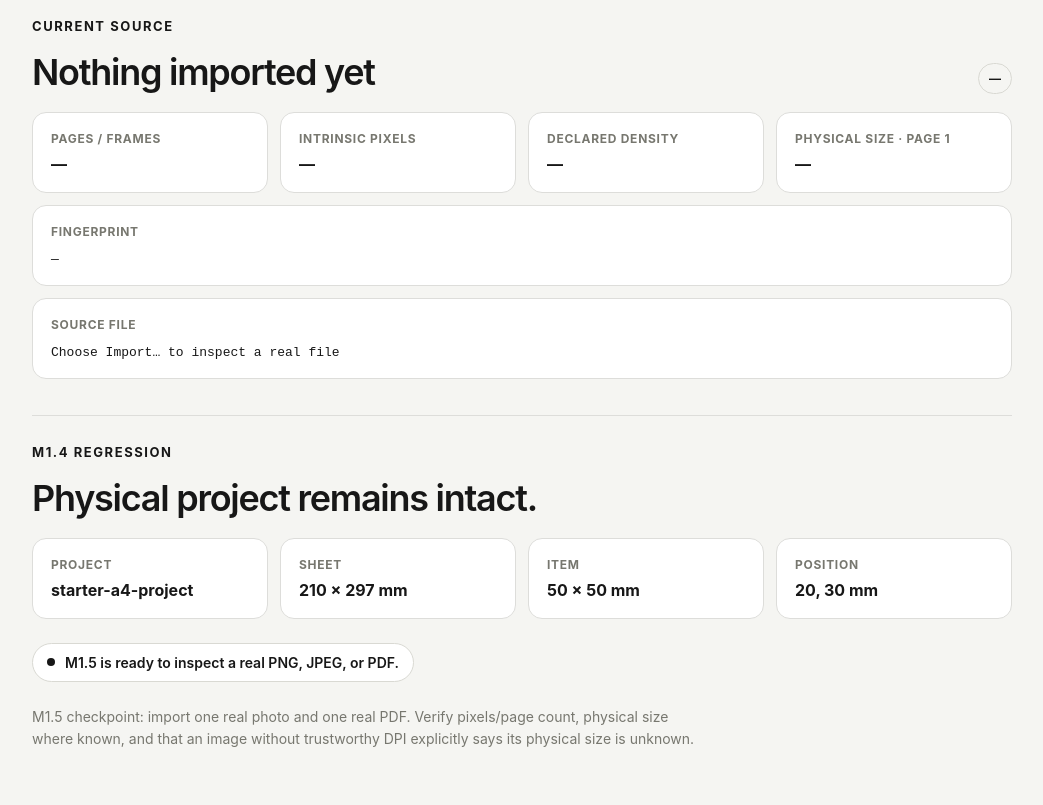
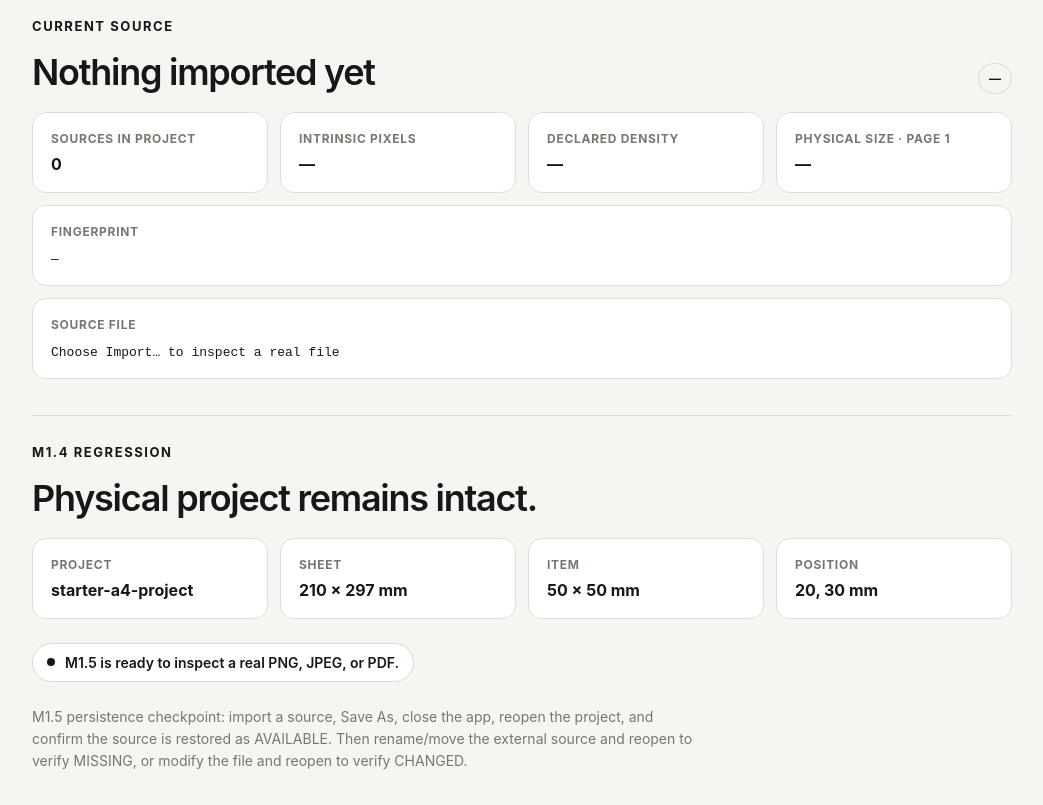
Before and after one commit to shahgul/print-studio, a React (Vite) app in the folder apps/desktop/: page / in a window 1280 px wide. Shown: the part 380-1185 px from the top of the page, without its empty margins (118-1161 px from the left). Before the commit the page ends 1162 px from the top, so only its background shows below. Built offline with nearby package versions, Linux system fonts and the light colour scheme.

Commit message:
feat: persist and revalidate imported project sources

```diff
--- a/apps/desktop/src/App.tsx
+++ b/apps/desktop/src/App.tsx
@@ -1,11 +1,12 @@
 import { importSourceBytes } from '@print-studio/document-import';
-import { type Source } from '@print-studio/domain';
+import { Project, type Source } from '@print-studio/domain';
 import { ProjectPersistence } from '@print-studio/project-file';
 import { open, save } from '@tauri-apps/plugin-dialog';
 import { useMemo, useState } from 'react';
 
 import { createTauriProjectTextStore, ensureProjectExtension } from './project-io';
 import { createTauriSourceBytesReader } from './source-io';
+import { revalidateProjectSources } from './source-revalidation';
 import { createStarterProject } from './starter-project';
 
 const PROJECT_FILTER = [
@@ -120,9 +121,21 @@ export function App() {
 
       if (typeof selected === 'string') {
         const restored = await persistence.load(selected);
-        setProject(restored);
+        const revalidated = await revalidateProjectSources(restored, sourceReader);
+        setProject(revalidated);
         setProjectPath(selected);
-        setStatus(`Opened ${selected}. Geometry reconstructed from integer micrometres.`);
+        setSource(revalidated.sources.at(-1) ?? null);
+
+        const missing = revalidated.sources.filter(
+          (candidate) => candidate.availability === 'MISSING',
+        ).length;
+        const changed = revalidated.sources.filter(
+          (candidate) => candidate.availability === 'CHANGED',
+        ).length;
+
+        setStatus(
+          `Opened ${selected}. ${revalidated.sources.length} source(s) revalidated; ${missing} missing, ${changed} changed.`,
+        );
       }
     } catch (error) {
       setStatus(`Open failed: ${String(error)}`);
@@ -154,8 +167,16 @@ export function App() {
       });
 
       setSource(imported);
+      setProject(
+        Project.create({
+          id: project.id,
+          items: project.items,
+          sheets: project.sheets,
+          sources: [...project.sources, imported],
+        }),
+      );
       setStatus(
-        `Imported ${imported.displayName}: ${imported.pages.length} page(s), ${imported.byteLength.toLocaleString()} bytes.`,
+        `Imported and attached ${imported.displayName}: ${imported.pages.length} page(s), ${imported.byteLength.toLocaleString()} bytes.`,
       );
     } catch (error) {
       setStatus(`Import failed: ${String(error)}`);
@@ -200,13 +221,15 @@ export function App() {
               <p className="eyebrow">Current source</p>
               <h2 id="source-heading">{source?.displayName ?? 'Nothing imported yet'}</h2>
             </div>
-            <span className="source-kind">{source?.kind ?? '—'}</span>
+            <span className="source-kind">
+              {source ? `${source.kind} · ${source.availability}` : '—'}
+            </span>
           </div>
 
           <div className="truth-grid">
             <article>
-              <span>Pages / frames</span>
-              <strong>{source?.pages.length ?? '—'}</strong>
+              <span>Sources in project</span>
+              <strong>{project.sources.length}</strong>
             </article>
             <article>
               <span>Intrinsic pixels</span>
@@ -278,9 +301,9 @@ export function App() {
         </div>
 
         <p className="test-note">
-          M1.5 checkpoint: import one real photo and one real PDF. Verify pixels/page count,
-          physical size where known, and that an image without trustworthy DPI explicitly says its
-          physical size is unknown.
+          M1.5 persistence checkpoint: import a source, Save As, close the app, reopen the project,
+          and confirm the source is restored as AVAILABLE. Then rename/move the external source and
+          reopen to verify MISSING, or modify the file and reopen to verify CHANGED.
         </p>
       </section>
     </main>
```
